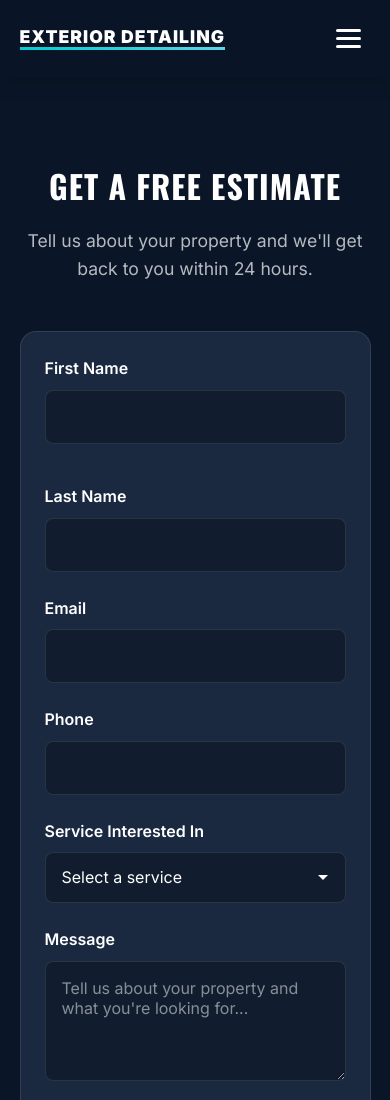
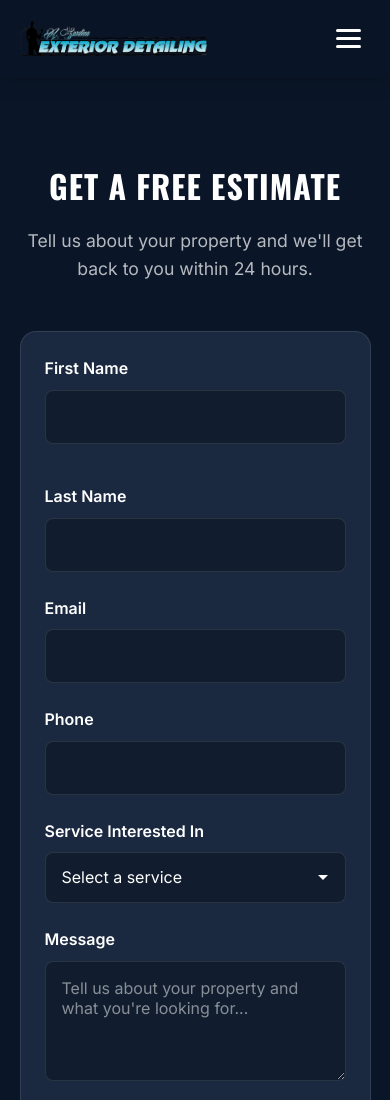
Before and after one commit to thornwebsolutions/exterior-detailing, a plain HTML site: page contact/index.html in a window 390 px wide. Shown: the top 1100 px of the page. Drawn offline with nearby package versions, Linux system fonts and the light colour scheme; a web font is replaced by a local one.

Commit message:
udpate logo

```diff
--- a/contact/index.html
+++ b/contact/index.html
@@ -22,6 +22,7 @@
         .logo { display: flex; flex-direction: column; line-height: 1.1; text-decoration: none; }
         .logo-main { font-size: 1.5rem; font-weight: 900; letter-spacing: 3px; text-transform: uppercase; color: #ffffff; position: relative; padding-bottom: 4px; }
         .logo-main::after { content: ''; position: absolute; bottom: 0; left: 0; width: 100%; height: 3px; background: linear-gradient(90deg, #00CED1, #5DD3E8); }
+        .logo-img { height: 50px; width: auto; }
         .nav-links { display: flex; gap: 2.5rem; list-style: none; }
         .nav-links a { text-decoration: none; color: rgba(255, 255, 255, 0.9); font-weight: 600; font-size: 0.95rem; transition: color 0.3s; }
         .nav-links a:hover { color: #00CED1; }
@@ -84,6 +85,7 @@
             .hamburger { display: flex; }
             .nav-links, .cta-button { display: none; }
             .logo-main { font-size: 1.1rem; letter-spacing: 1px; }
+            .logo-img { height: 35px; }
             .contact-header h1 { font-size: 2rem; }
             .form-row { grid-template-columns: 1fr; }
             .contact-form { padding: 1.5rem; }
--- a/js/nav.js
+++ b/js/nav.js
@@ -3,7 +3,7 @@
     <nav>
         <div class="nav-container">
             <a href="/" class="logo">
-                <span class="logo-main">Exterior Detailing</span>
+                <img src="/assets/logo.png" alt="A. Sandino Exterior Detailing" class="logo-img">
             </a>
             <ul class="nav-links">
                 <li><a href="/">Home</a></li>
```
Also changed, not shown: about/index.html (+2 -0 lines), commercial/index.html (+2 -0 lines), index.html (+9 -0 lines), residential/index.html (+2 -0 lines), assets/logo.png (added).
